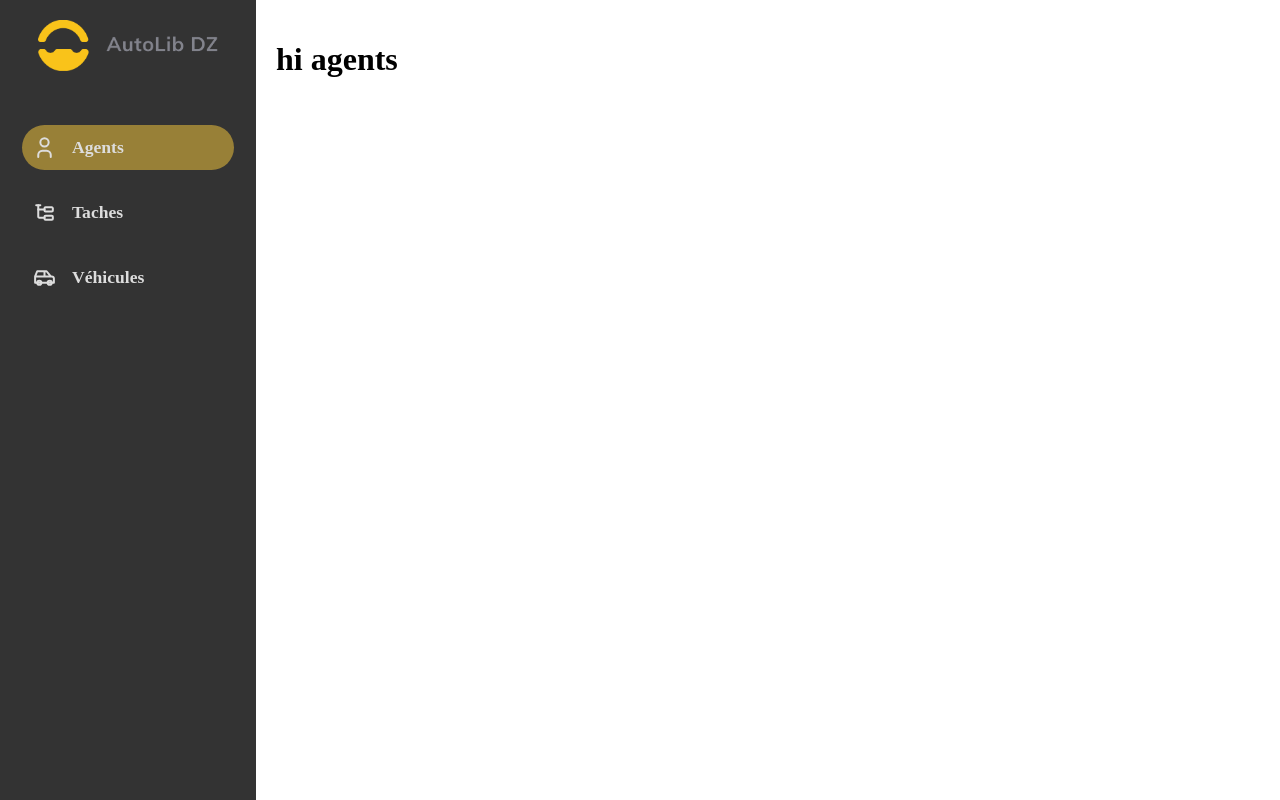
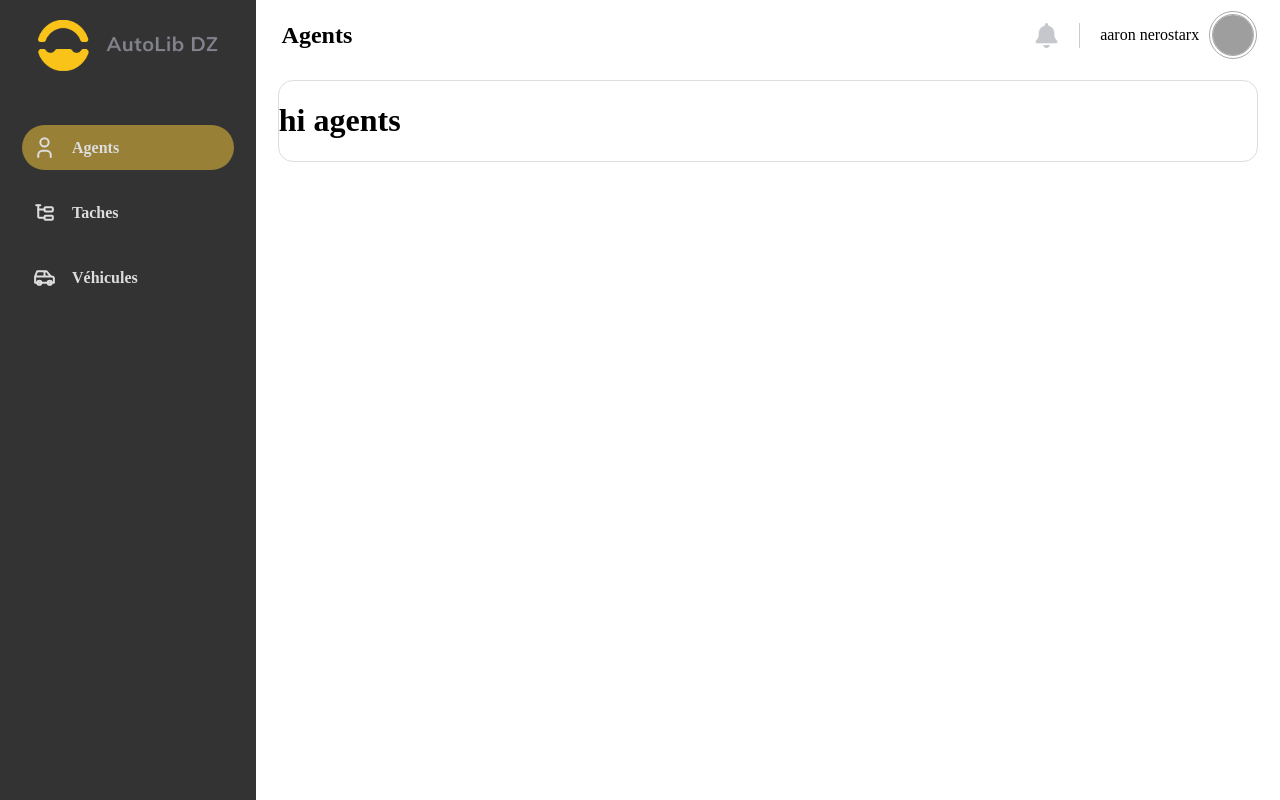
Before and after one commit to NeroStarx/autolib-maintain-admin, a React (Create React App) app: page /maintain/dashboard/agents in a window 1280 px wide. Built offline with nearby package versions, Linux system fonts and the light colour scheme; grey boxes are pictures that could not be loaded.

Commit message:
finish: topBar

```diff
--- a/src/components/sidebar/sidebar.css
+++ b/src/components/sidebar/sidebar.css
@@ -30,7 +30,7 @@
     color: #DDD;
     font-family: 'Montserrat';
     font-weight: bold;
-    font-size: 1.1em;
+    font-size: 1em;
     height: 45px;
     width: 75%;
     border-radius: 1000px;
--- /dev/null
+++ b/src/components/topbar/topbar.css
@@ -0,0 +1,50 @@
+.wrapper{
+    width: 100%;
+    display: grid;
+    justify-content: end;
+    margin-top: 10px;
+    margin-bottom: 10px;
+}
+.topbar-container{
+    display: inline-flex;
+    flex-direction: row;
+    align-items: center;
+}
+
+.topbar-picture{
+    height: 40px;
+    width: 40px;
+    border-radius: 1000px;
+    border-color: #AAA;
+    border-style: double;
+    border-width: 4px;
+    margin-left: 10px;
+    margin-right: 10px;
+    transition: 200ms ease-in-out;
+}
+
+.topbar-picture:hover{
+    border-color: #F9C31B;
+}
+
+.profile-name{
+    font-family: 'Montserrat';
+    font-size: 1em;
+}
+
+.notification-icon{
+    height: 25px;
+    width: 25px;
+    margin-right: 20px;
+    border-right: solid 1px #CCC;
+    padding-right: 20px;
+}
+
+.view-name{
+    font-family: 'Gotham';
+    font-size: 1.5em;
+    font-weight: bolder;
+    margin-right: auto;
+    position: absolute;
+    left: 22%;
+}
--- /dev/null
+++ b/src/components/topbar/topbar.jsx
@@ -0,0 +1,18 @@
+import React from 'react'
+
+import profilePic from '../../assets/profile_pic.png'
+import notificationIcon from '../../assets/notification_icon.png'
+import './topbar.css'
+
+export default function topBar(props){
+    return(
+        <div className="wrapper">
+            <div className="topbar-container">
+                <p className="view-name">{props.viewTitle}</p>
+                <img src={notificationIcon} alt="notifications" className="notification-icon"/>
+                <p className="profile-name">{props.profileName}</p>
+                <img src={profilePic} alt="profile" className="topbar-picture" />
+            </div>
+        </div>
+    )
+}
--- a/src/pages/dashboard/dashboard.css
+++ b/src/pages/dashboard/dashboard.css
@@ -3,8 +3,22 @@
     flex-direction: row;
     align-items: flex-start;
     width: 100%;
+    padding: 0px;
+    margin: 0px;
 }
 
 .dashboard-view{
-    padding: 20px;
+    width: 78%;
+    padding-right: 1%;
+    padding-left: 1%;
+    display: inline-flex;
+    flex-direction: column;
+    align-items: center;
 }
+
+.view{
+    border: solid 1px #DDD;
+    border-radius: 15px;
+    margin-top: 10px;
+    width: 98%;
+}
--- a/src/pages/dashboard/dashboard.jsx
+++ b/src/pages/dashboard/dashboard.jsx
@@ -8,6 +8,7 @@ import SideBar from '../../components/sidebar/sidebar'
 import AgentView from '../agents/agents'
 import TaskView from '../tasks/tasks'
 import VehiculeView from '../vehicules/vehicules'
+import TopBar from '../../components/topbar/topbar'
 
 import TaskIcon from '../../assets/task.svg'
 import AgentIcon from '../../assets/agent.svg'
@@ -22,25 +23,19 @@ export default function MaintaintDashboard(props){
           path: url + "/agents",
           name: "Agents",
           icon: AgentIcon,
-          view: () => <div className="dashboard-view">
-                          <AgentView />
-                      </div>
+          view: () => getDashboardView("agent")
         },
         {
           path: url + "/tasks",
           name: "Taches",
           icon: TaskIcon,
-          view: () => <div className="dashboard-view">
-                          <TaskView />
-                      </div>
+          view: () => getDashboardView("task")
         },
         {
           path: url + "/vehicules",
           name: "Véhicules",
           icon: CarIcon,
-          view: () => <div className="dashboard-view">
-                          <VehiculeView />
-                      </div>
+          view: () => getDashboardView("Vehicules")
         }
       ];
 
@@ -61,3 +56,36 @@ export default function MaintaintDashboard(props){
         </div>
     )
 }
+
+function getDashboardView(mode){
+        switch(mode){
+            case "agent": {
+                return(
+                    <div className="dashboard-view">
+                        <TopBar viewTitle="Agents" profileName="aaron nerostarx"/>
+                        <div className="view">
+                            <AgentView />
+                        </div>
+                    </div>)
+            }
+            case "task":{
+                return(
+                    <div className="dashboard-view">
+                        <TopBar viewTitle="Taches" profileName="aaron nerostarx"/>
+                        <div className="view">
+                            <TaskView />
+                        </div>
+                    </div>)
+            }
+            default : {
+                return(
+                    <div className="dashboard-view">
+                        <TopBar viewTitle="Véhicules" profileName="aaron nerostarx"/>
+                        <div className="view">
+                            <VehiculeView />
+                        </div>
+                    </div>)
+            }
+        }
+
+}
```
Also changed, not shown: src/assets/notification_icon.png (added), 1 other file (tests, documents, lock files or other folders).
